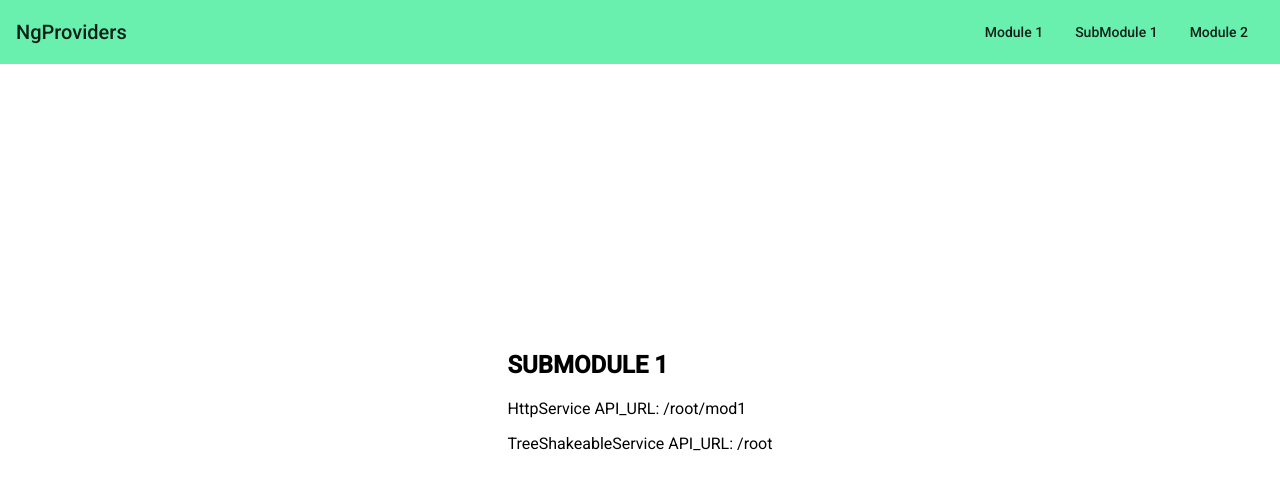
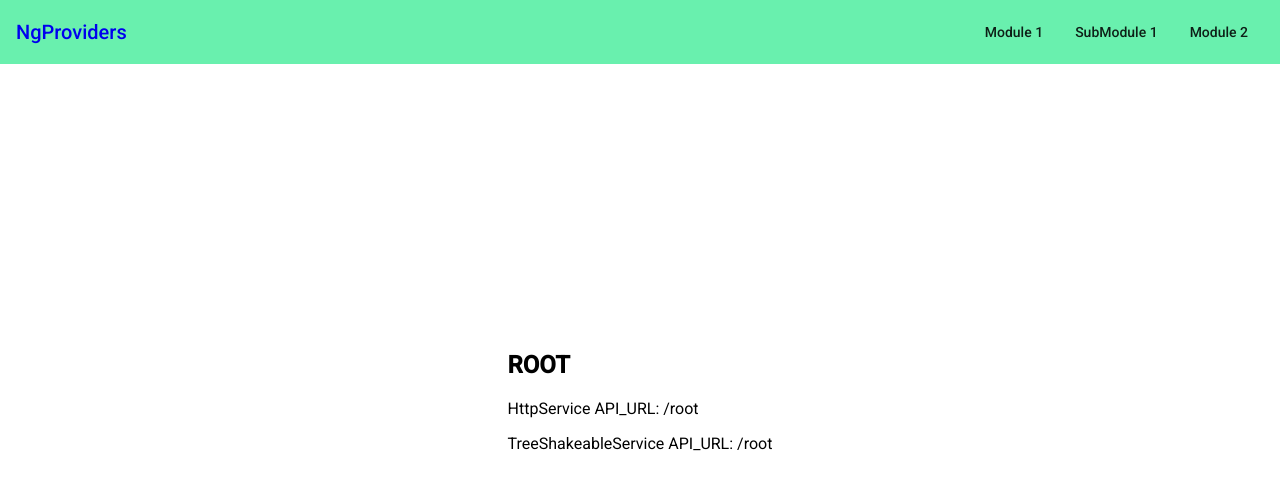
Before and after one commit to matheo/ng-providers, an Angular app: page / in a window 1280 px wide. Before the commit this address led to /mod1. Shown: the top 490 px of the page. Built offline with nearby package versions, Linux system fonts and the light colour scheme.

Commit message:
feat(website): add root component

```diff
--- a/apps/website/src/app/app.component.html
+++ b/apps/website/src/app/app.component.html
@@ -1,6 +1,6 @@
 <mat-toolbar color="accent">
   <mat-toolbar-row>
-    <span>NgProviders</span>
+    <a routerLink="/">NgProviders</a>
 
     <span fxFlex class="fill"></span>
 
--- a/apps/website/src/app/app.component.scss
+++ b/apps/website/src/app/app.component.scss
@@ -5,5 +5,9 @@
 
   .mat-toolbar {
     position: absolute;
+
+    a {
+      text-decoration: none;
+    }
   }
 }
--- a/apps/website/src/app/app.module.ts
+++ b/apps/website/src/app/app.module.ts
@@ -6,6 +6,7 @@ import { MatToolbarModule } from '@angular/material/toolbar';
 import { RouterModule } from '@angular/router';
 import { MyCommonModule } from '@matheo/common';
 import { AppComponent } from './app.component';
+import { RootComponent } from './root/root.component';
 import { routes } from './app.routing';
 
 @NgModule({
@@ -19,7 +20,7 @@ import { routes } from './app.routing';
     }),
     RouterModule.forRoot(routes),
   ],
-  declarations: [AppComponent],
+  declarations: [RootComponent, AppComponent],
   bootstrap: [AppComponent],
   providers: [],
 })
--- a/apps/website/src/app/app.routing.ts
+++ b/apps/website/src/app/app.routing.ts
@@ -1,10 +1,10 @@
 import { Routes } from '@angular/router';
+import { RootComponent } from './root/root.component';
 
 export const routes: Routes = [
   {
     path: '',
-    pathMatch: 'full',
-    redirectTo: 'mod1',
+    component: RootComponent,
   },
   {
     path: 'mod1',
--- /dev/null
+++ b/apps/website/src/app/root/root.component.html
@@ -0,0 +1,5 @@
+<h2>ROOT</h2>
+
+<p>{{ http.print() }}</p>
+
+<p>{{ shakeable.print() }}</p>
--- /dev/null
+++ b/apps/website/src/app/root/root.component.ts
@@ -0,0 +1,19 @@
+import { Component, OnInit } from '@angular/core';
+import { HttpService, TreeShakeableService } from '@matheo/common';
+
+@Component({
+  selector: 'app-base',
+  templateUrl: './root.component.html',
+  styleUrls: ['./root.component.scss']
+})
+export class RootComponent implements OnInit {
+
+  constructor(
+    public http: HttpService,
+    public shakeable: TreeShakeableService,
+  ) { }
+
+  ngOnInit(): void {
+  }
+
+}
```
Also changed, not shown: apps/website/src/app/root/root.component.scss (added), 1 other file (tests, documents, lock files or other folders).
